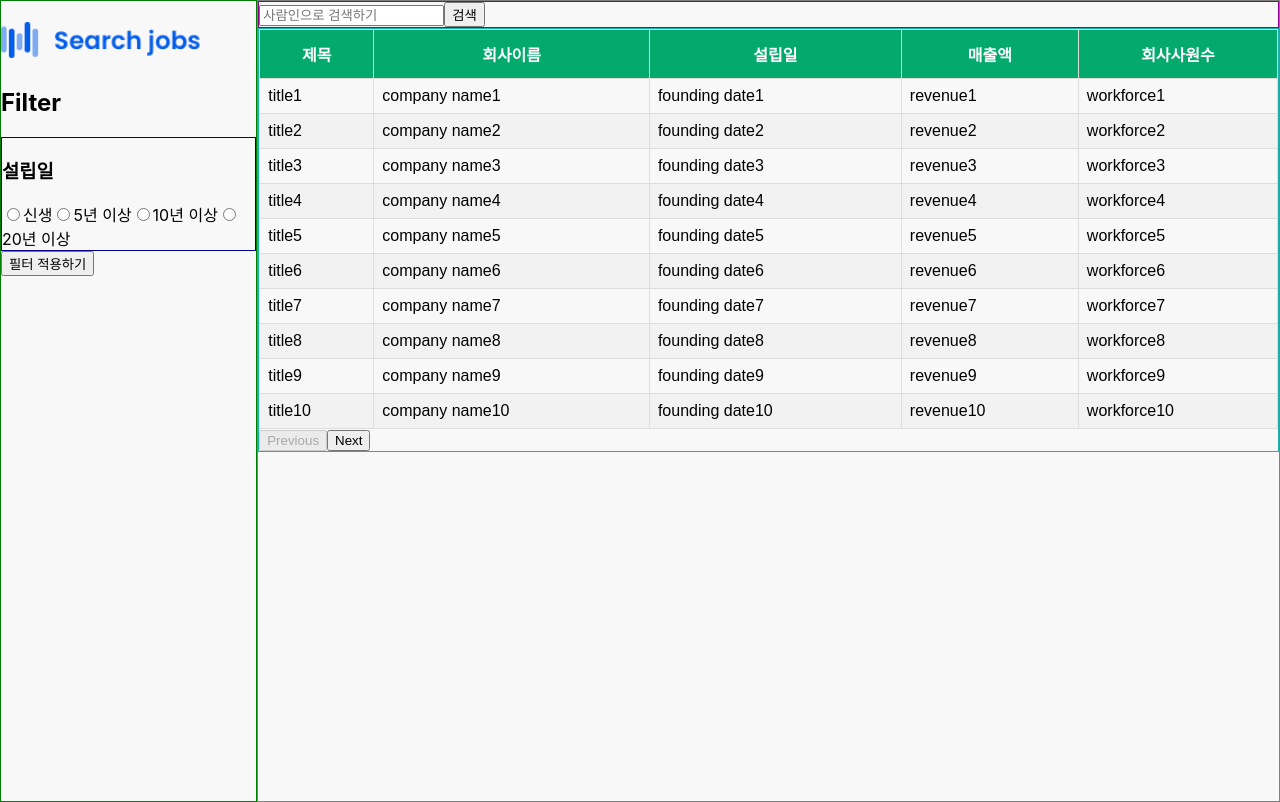
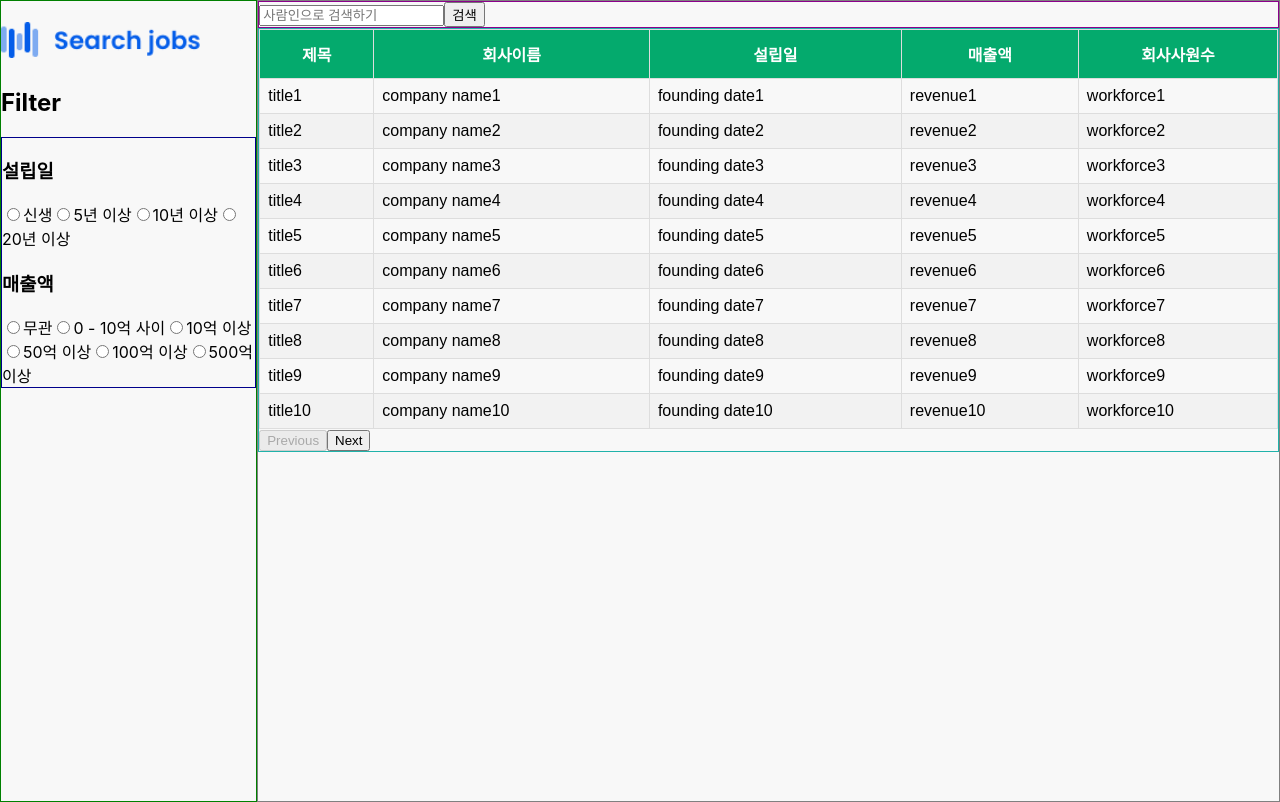
Before and after one commit to hyeonahc/job-search, a React (Create React App) app in the folder front/: page / in a window 1280 px wide. Built offline with nearby package versions, Linux system fonts and the light colour scheme.

Commit message:
Update radio button components

```diff
--- a/front/package.json
+++ b/front/package.json
@@ -6,6 +6,8 @@
     "@testing-library/jest-dom": "^5.16.1",
     "@testing-library/react": "^12.1.2",
     "@testing-library/user-event": "^13.5.0",
+    "axios": "^0.24.0",
+    "immer": "^9.0.7",
     "react": "^17.0.2",
     "react-dom": "^17.0.2",
     "react-scripts": "5.0.0",
--- a/front/src/components/Filter.js
+++ b/front/src/components/Filter.js
@@ -11,7 +11,6 @@ const Filter = () => {
       </h1>
       <h2>Filter</h2>
       <SelectFilter></SelectFilter>
-      <button>필터 적용하기</button>
     </div>
   );
 };
--- a/front/src/components/SelectFilter.js
+++ b/front/src/components/SelectFilter.js
@@ -1,85 +1,92 @@
 import React, { useState } from 'react';
 import './SelectFilter.scss';
-import RadioButton from './RadioButton';
+import produce from 'immer';
+import axios from 'axios';
+
+const foundingDates = [
+  {
+    id: 'founding-date-new',
+    name: 'foundingDate',
+    label: '신생',
+  },
+  {
+    id: 'founding-date-5years',
+    name: 'foundingDate',
+    label: '5년 이상',
+  },
+  {
+    id: 'founding-date-10years',
+    name: 'foundingDate',
+    label: '10년 이상',
+  },
+  {
+    id: 'founding-date-20years',
+    name: 'foundingDate',
+    label: '20년 이상',
+  },
+];
+
+const revenues = [
+  {
+    id: 'revenue-none',
+    name: 'revenue',
+    label: '무관',
+    checked: false,
+  },
+  {
+    id: 'revenue-0',
+    name: 'revenue',
+    label: '0 - 10억 사이',
+    checked: false,
+  },
+  {
+    id: 'revenue-1b',
+    name: 'revenue',
+    label: '10억 이상',
+    checked: false,
+  },
+  {
+    id: 'revenue-5b',
+    name: 'revenue',
+    label: '50억 이상',
+    checked: false,
+  },
+  {
+    id: 'revenue-10b',
+    name: 'revenue',
+    label: '100억 이상',
+    checked: false,
+  },
+  {
+    id: 'revenue-50b',
+    name: 'revenue',
+    label: '500억 이상',
+    checked: false,
+  },
+];
 
 const SelectFilter = () => {
+  // 백엔드에서 key이름이 같아야한다 foundingDate, revenue
+  const [form, setForm] = useState({
+    foundingDate: '',
+    revenue: '',
+  });
+
   const onChange = event => {
-    const test = event.target.id;
-
-    setFoundingDates(
-      foundingDates.map(foundingDate =>
-        foundingDate.id === test
-          ? { ...foundingDate, checked: !foundingDate.checked }
-          : foundingDate
-      )
+    console.log(event.target.value);
+    setForm(
+      produce(form, draft => {
+        draft[event.target.name] = event.target.value;
+      })
     );
   };
 
-  const [foundingDates, setFoundingDates] = useState([
-    {
-      id: 'founding-date-new',
-      name: 'founding-date',
-      label: '신생',
-      checked: false,
-    },
-    {
-      id: 'founding-date-5years',
-      name: 'founding-date',
-      label: '5년 이상',
-      checked: false,
-    },
-    {
-      id: 'founding-date-10years',
-      name: 'founding-date',
-      label: '10년 이상',
-      checked: false,
-    },
-    {
-      id: 'founding-date-20years',
-      name: 'founding-date',
-      label: '20년 이상',
-      checked: false,
-    },
-  ]);
-
-  // const revenues = [
-  //   {
-  //     id: 'revenue-none',
-  //     name: 'revenue',
-  //     label: '무관',
-  //     checked: false,
-  //   },
-  //   {
-  //     id: 'revenue-0',
-  //     name: 'revenue',
-  //     label: '0 - 10억 사이',
-  //     checked: false,
-  //   },
-  //   {
-  //     id: 'revenue-1b',
-  //     name: 'revenue',
-  //     label: '10억 이상',
-  //     checked: false,
-  //   },
-  //   {
-  //     id: 'revenue-5b',
-  //     name: 'revenue',
-  //     label: '50억 이상',
-  //     checked: false,
-  //   },
-  //   {
-  //     id: 'revenue-10b',
-  //     name: 'revenue',
-  //     label: '100억 이상',
-  //     checked: false,
-  //   },
-  //   {
-  //     id: 'revenue-50b',
-  //     name: 'revenue',
-  //     label: '500억 이상',
-  //     checked: false,
-  //   },
-  // ];
+  // const filterUrl = '주소'
+  // const onSubmit = () => {
+  //   axios.post(filterUrl, form).then(res=> {
+  //     console.log(res.data)
+  //   })
+  // };
 
   // const workforces = [
   //   {
@@ -112,28 +119,39 @@ const SelectFilter = () => {
     <div className="select-filter">
       <div>
         <h3>설립일</h3>
+        <div onChange={onChange}>
           {foundingDates.map(foundingDate => (
-          <RadioButton
+            <>
+              <input
                 type="radio"
-            foundingDate={foundingDate}
-            onChange={onChange}
+                id={foundingDate.id}
+                value={foundingDate.id}
+                name={foundingDate.name}
               />
+              <label htmlFor={foundingDate.id}>{foundingDate.label}</label>
+            </>
           ))}
         </div>
-
-      {/* <div>
-        <h3>매출액</h3>
-        {revenues.map(revenue => (
-          <RadioButton type="radio" revenue={revenue} onChange={onChange} />
-        ))}
       </div>
 
       <div>
-        <h3>회사사원수</h3>
-        {workforces.map(workforce => (
-          <RadioButton type="radio" revenue={workforce} onChange={onChange} />
+        <h3>매출액</h3>
+        <div onChange={onChange}>
+          {revenues.map(revenue => (
+            <>
+              <input
+                type="radio"
+                id={revenue.id}
+                value={revenue.id}
+                name={revenue.name}
+              />
+              <label htmlFor={revenue.id}>{revenue.label}</label>
+            </>
           ))}
-      </div> */}
+        </div>
+      </div>
+
+      {/* <button onClick={onSubmit}>필터 적용하기</button> */}
     </div>
   );
 };
```
Also changed, not shown: 1 other file (tests, documents, lock files or other folders). Lines whose indentation alone changed are shown as unchanged.
